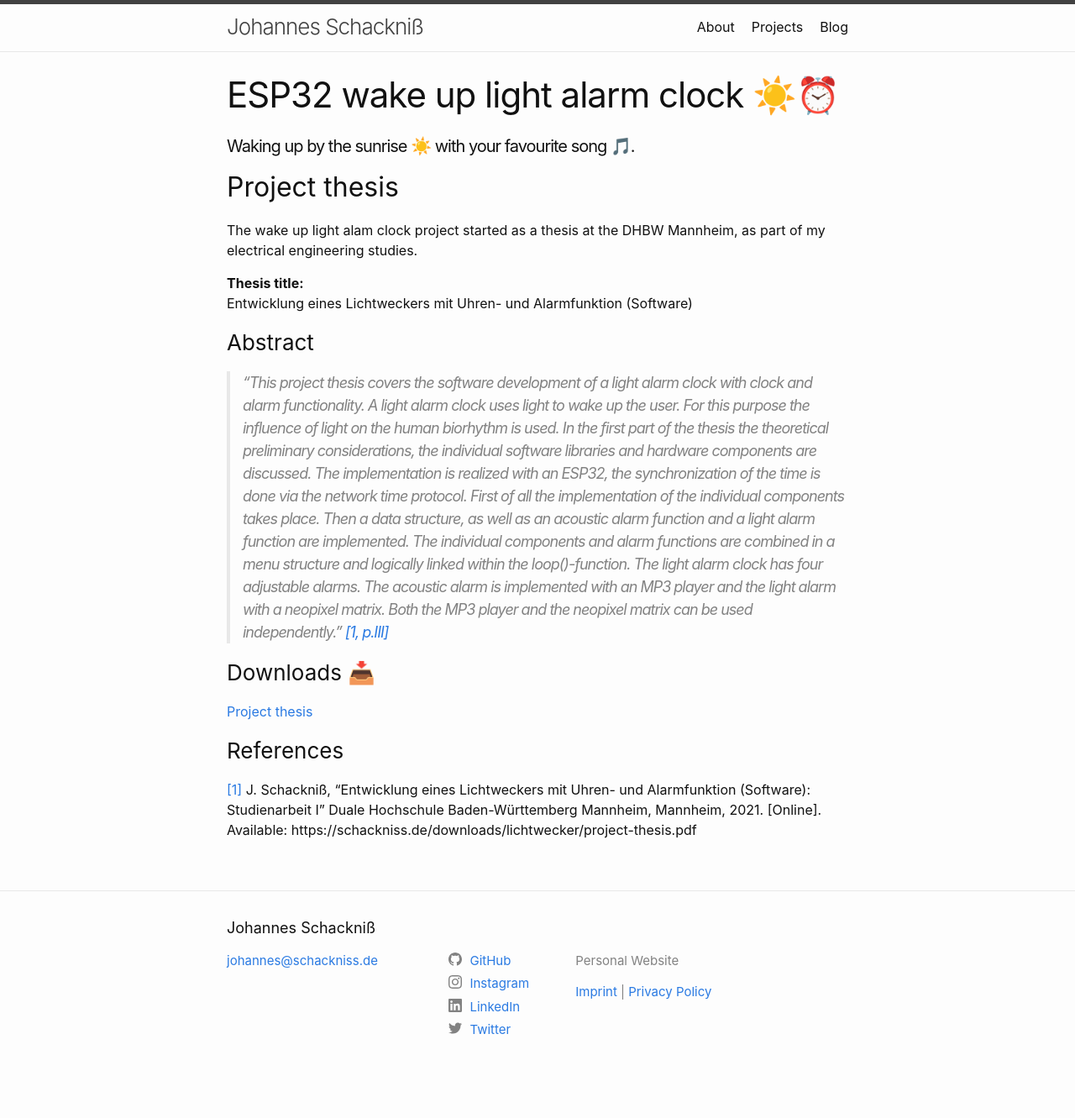
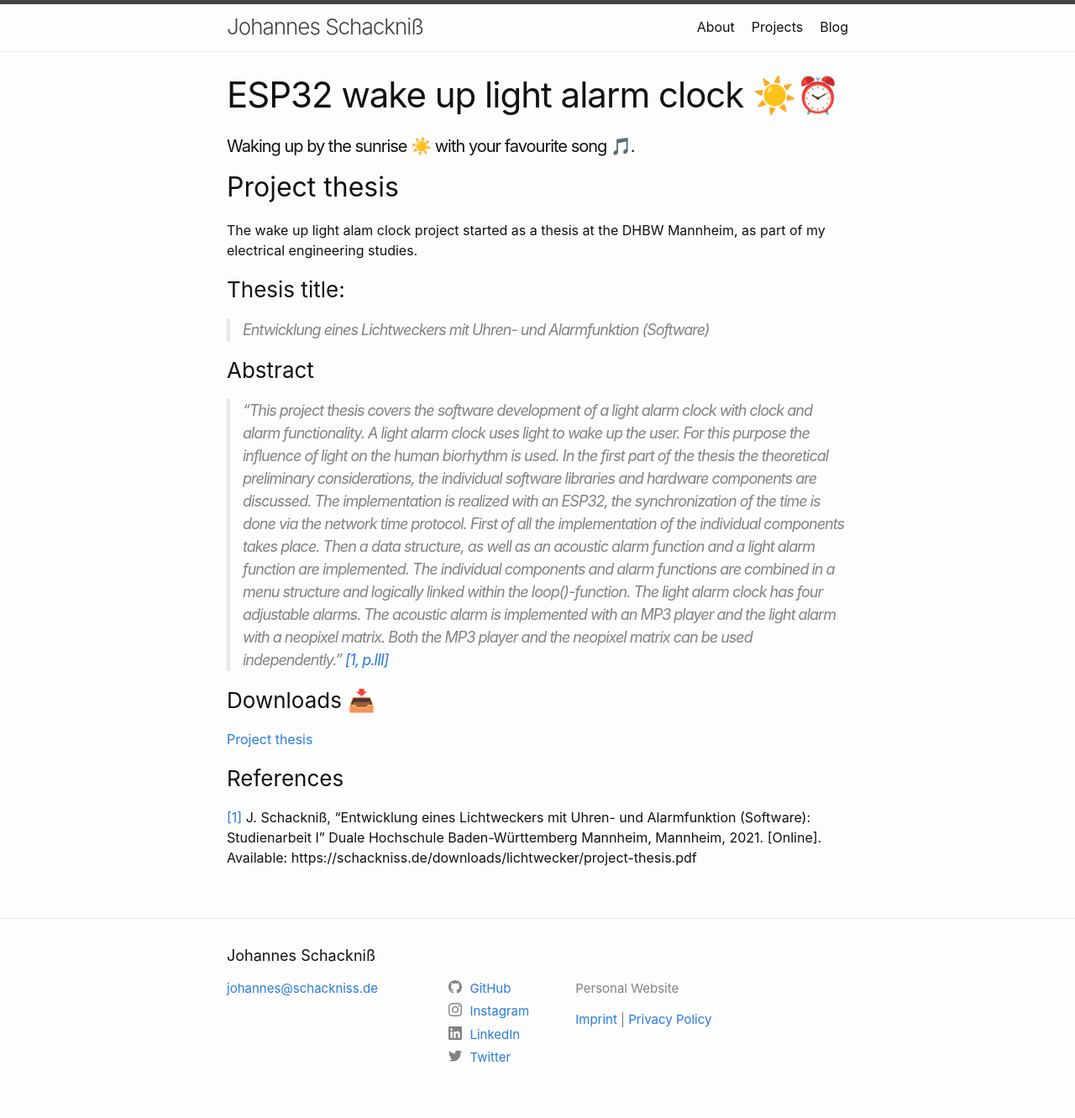
Before and after one commit to schackniss/schackniss.de, a Jekyll site: the page built from _projects/lichtwecker.md, in a window 1280 px wide. Shown: the whole page at 84% size. Built offline with Jekyll 4.4.1, drawn with Linux system fonts in a browser that asks for light colours; before the commit the page ends 1298 px from its top, so only the background shows below that.

```diff
--- a/_projects/lichtwecker.md
+++ b/_projects/lichtwecker.md
@@ -7,8 +7,8 @@ project: lichtwecker
 ## Project thesis
 The wake up light alam clock project started as a thesis at the DHBW Mannheim, as part of my electrical engineering studies.
 
-**Thesis title:**
-Entwicklung eines Lichtweckers mit Uhren- und Alarmfunktion (Software)
+### Thesis title:
+> Entwicklung eines Lichtweckers mit Uhren- und Alarmfunktion (Software)
 
 ### Abstract
 > "This project thesis covers the software development of a light alarm clock with clock and alarm functionality. A light alarm clock uses light to wake up the user. For this purpose the influence of light on the human biorhythm is used. In the first part of the thesis the theoretical preliminary considerations, the individual software libraries and hardware components are discussed. The implementation is realized with an ESP32, the synchronization of the time is done via the network time protocol. First of all the implementation of the individual components takes place. Then a data structure, as well as an acoustic alarm function and a light alarm function are implemented. The individual components and alarm functions are combined in a menu structure and logically linked within the loop()-function. The light alarm clock has four adjustable alarms. The acoustic alarm is implemented with an MP3 player and the light alarm with a neopixel matrix. Both the MP3 player and the neopixel matrix can be used independently." [[1, p.III]](#1)
```
